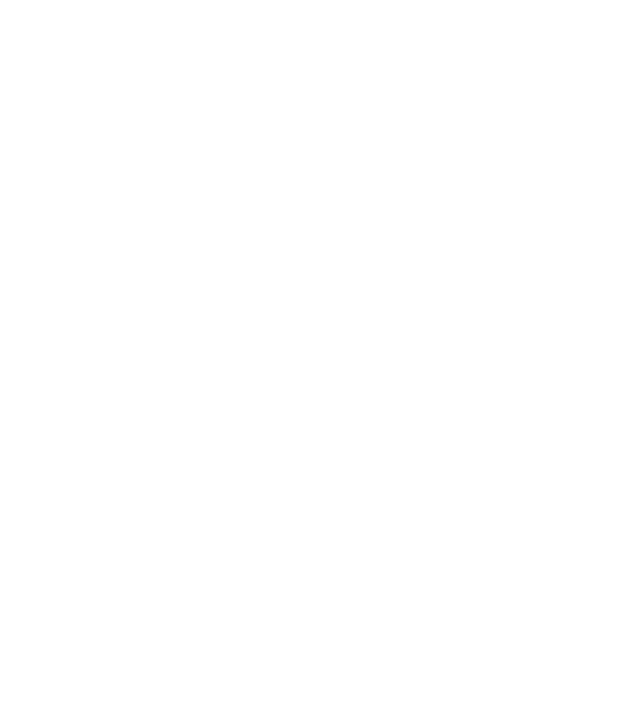
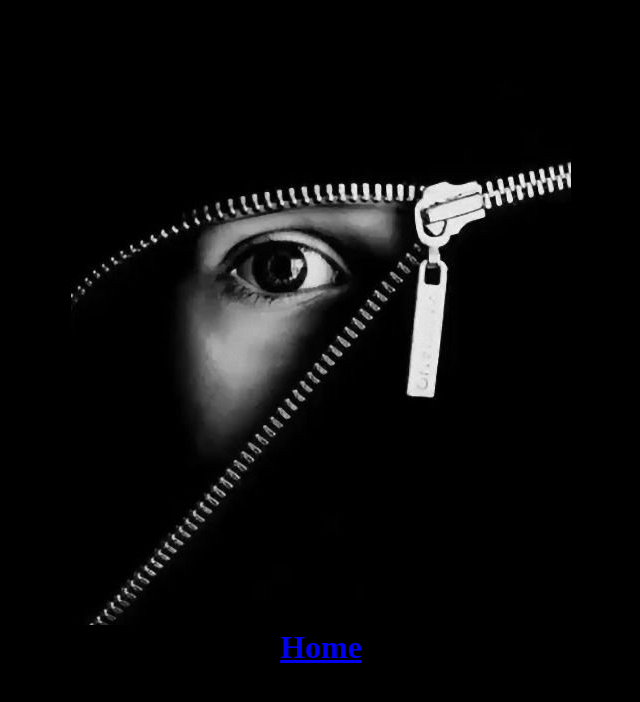
Before and after one commit to gfouz/react-tsx, a React (Vite) app: page /react-tsx/contact in a window 1280 px wide. Shown: the top 702 px of the page, without its empty margins (319-959 px from the left). Built offline with nearby package versions, Linux system fonts and the light colour scheme.

Commit message:
fixing mistakes on main routes

```diff
--- a/src/main.tsx
+++ b/src/main.tsx
@@ -10,8 +10,8 @@
   <>
         <BrowserRouter>
           <Switch>
-            <Route exact path="/" component={Homepage} />
-            <Route exact path="/contact" component={Contact} />
+            <Route exact path="/react-tsx" component={Homepage} />
+            <Route exact path="/react-tsx/contact" component={Contact} />
           </Switch>
         </BrowserRouter>
 </>
--- a/src/routes/Contact.tsx
+++ b/src/routes/Contact.tsx
@@ -9,7 +9,7 @@
     <>
       <StyledContact>
        <img src="./images/face2.jpg"  alt="face" />
-       <a href="/"><h1>Home</h1></a>
+       <a href="/react-tsx/"><h1>Home</h1></a>
       </StyledContact>
     </>
   	);
--- a/src/routes/Navbar.tsx
+++ b/src/routes/Navbar.tsx
@@ -11,7 +11,7 @@
             <nav className="navbar">
               <ul className="navbar__list">
                 <li className="navbar__item">
-                  <a  href="/contact" className="navbar__link">
+                  <a  href="/react-tsx/contact" className="navbar__link">
                     CONTACT
                   </a>
                 </li>
```
